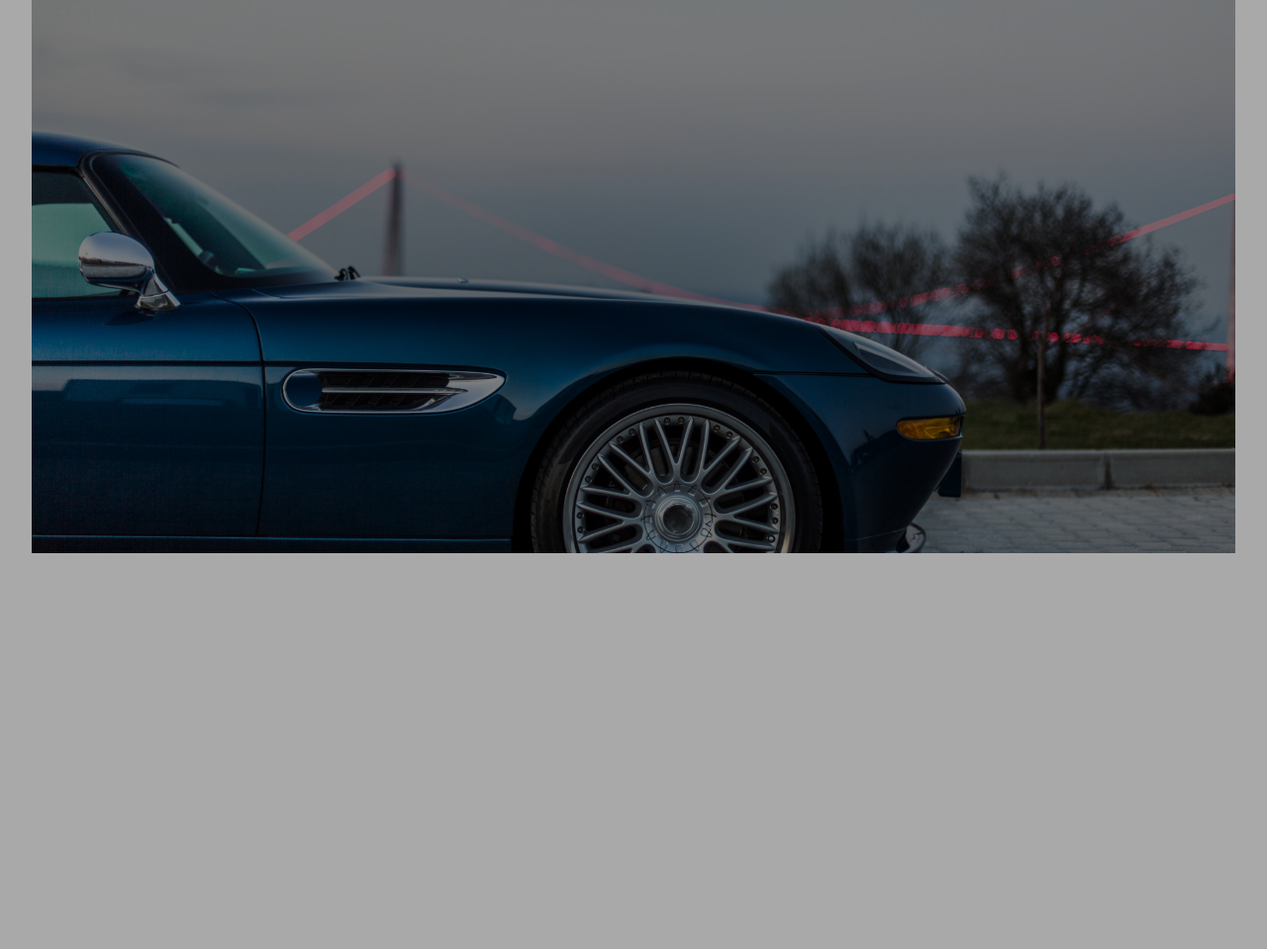
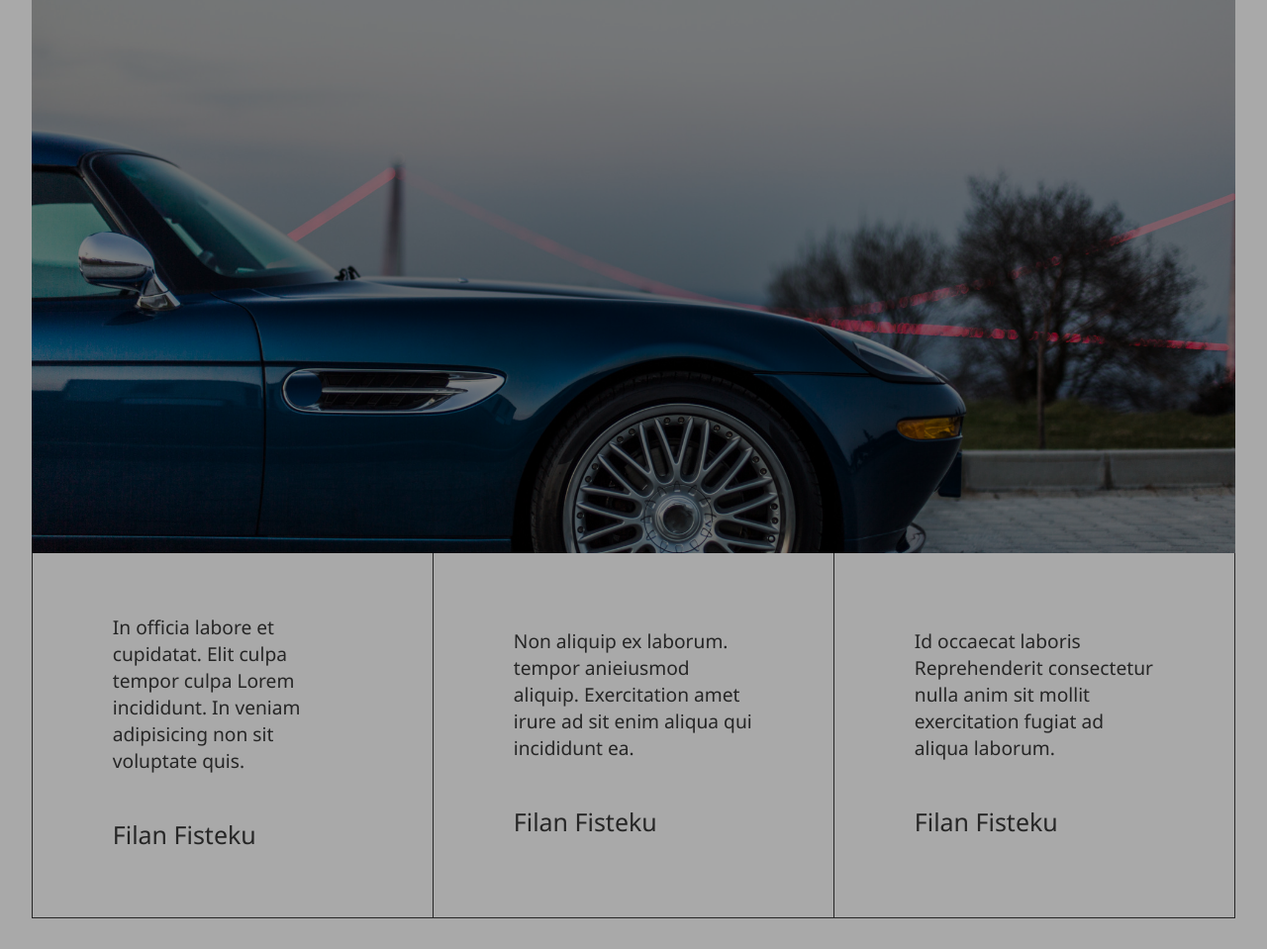
Before and after one commit to EdiiA/Project-1, a PHP site: page /home-page.html in a window 1280 px wide. Shown: the part 2553-3512 px from the top of the page at 99% size. Run offline with PHP 8.4, Linux system fonts and the light colour scheme.

Commit message:
Clients
Perfundimi i Klients

```diff
--- a/home-page.css
+++ b/home-page.css
@@ -256,3 +256,35 @@ header>ul>li{
     position: relative;
     z-index: -1;
 }
+
+.client-parent{
+    width: 95%;
+    height: 23em;
+    display: flex;
+    flex-direction: row;
+}
+
+.client-child{
+    border-left: 1px solid #262626;
+    border-bottom: 1px solid #262626;
+    width: 33.3%;
+    height: 100%;
+    font-size: 1.2em;
+    display: flex;
+    flex-direction: column;
+    justify-content: center;
+    align-items: center;
+}
+
+.client-child p{
+    width: 60%;
+    color: #262626;
+}
+
+.client-child p+p{
+    font-size: 1.3em;
+}
+
+.client-parent :nth-child(3){
+    border-right: 1px solid #262626;
+}
--- a/home-page.html
+++ b/home-page.html
@@ -92,15 +92,18 @@
         <div class="client">
             <div class="client-bg"></div>
 
-            <div class="client-div">
-                <div class="">
-
+            <div class="client-parent">
+                <div class="client-child">
+                    <p>In officia labore et cupidatat. Elit culpa tempor culpa Lorem incididunt. In veniam adipisicing non sit voluptate quis.</p>
+                    <p>Filan Fisteku</p>
                 </div>
-                <div>
-
+                <div class="client-child">
+                    <p>Non aliquip ex laborum. tempor anieiusmod aliquip. Exercitation amet irure ad sit enim aliqua qui incididunt ea.</p>
+                    <p>Filan Fisteku</p>
                 </div>
-                <div>
-
+                <div class="client-child">
+                    <p>Id occaecat laboris  Reprehenderit consectetur nulla anim sit mollit exercitation fugiat ad aliqua laborum.</p>
+                    <p>Filan Fisteku</p>
                 </div>
             </div>
         </div>
```
